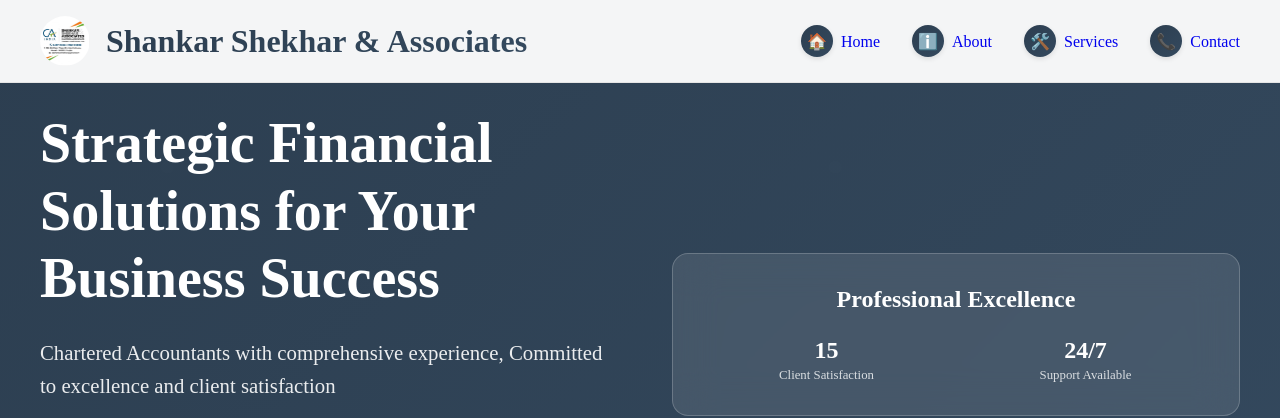
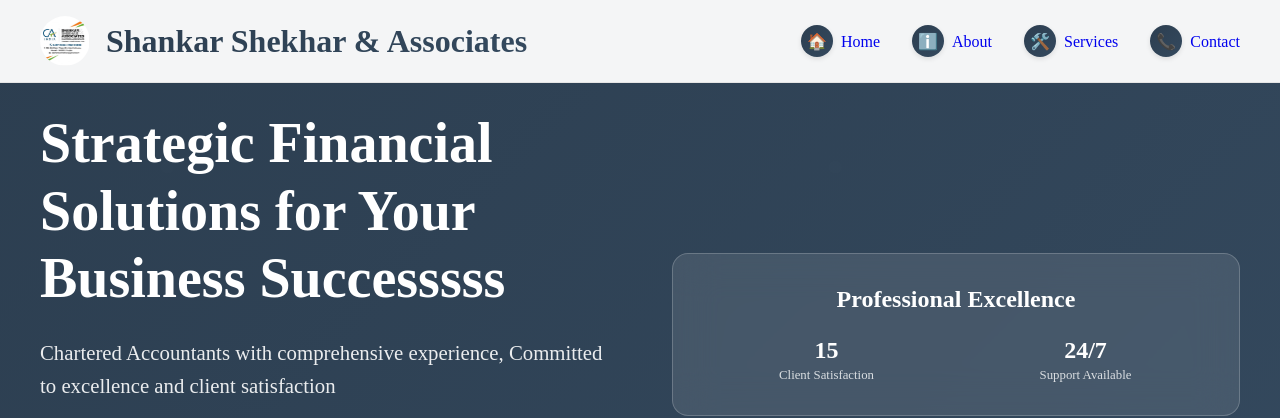
Before and after one commit to bhaskar-kaushal/nidhi-pilot-proj, a Next.js app: page / in a window 1280 px wide. Shown: the top 418 px of the page. Built offline with nearby package versions, Linux system fonts and the light colour scheme.

Commit message:
Initial build and push

```diff
--- a/app/config.js
+++ b/app/config.js
@@ -3,7 +3,7 @@
 const clients = 15
 const companySize = 10;
 export const config = {
-    homeHeading: "Strategic Financial Solutions for Your Business Success",
+    homeHeading: "Strategic Financial Solutions for Your Business Successsss",
     homeSubheading: "Chartered Accountants with comprehensive experience, Committed to excellence and client satisfaction",
     aboutHeading : `With over ${yearsOfExperience} years of excellence in financial services, we are your trusted partners in navigating the complex world of accounting, taxation, and business advisory.`,
     aboutSubHeading : `Established in ${foundationYear}, our firm began with a simple yet powerful vision: to provide exceptional financial services that empower businesses and individuals to achieve
```
Also changed, not shown: 1 other file (tests, documents, lock files or other folders).
